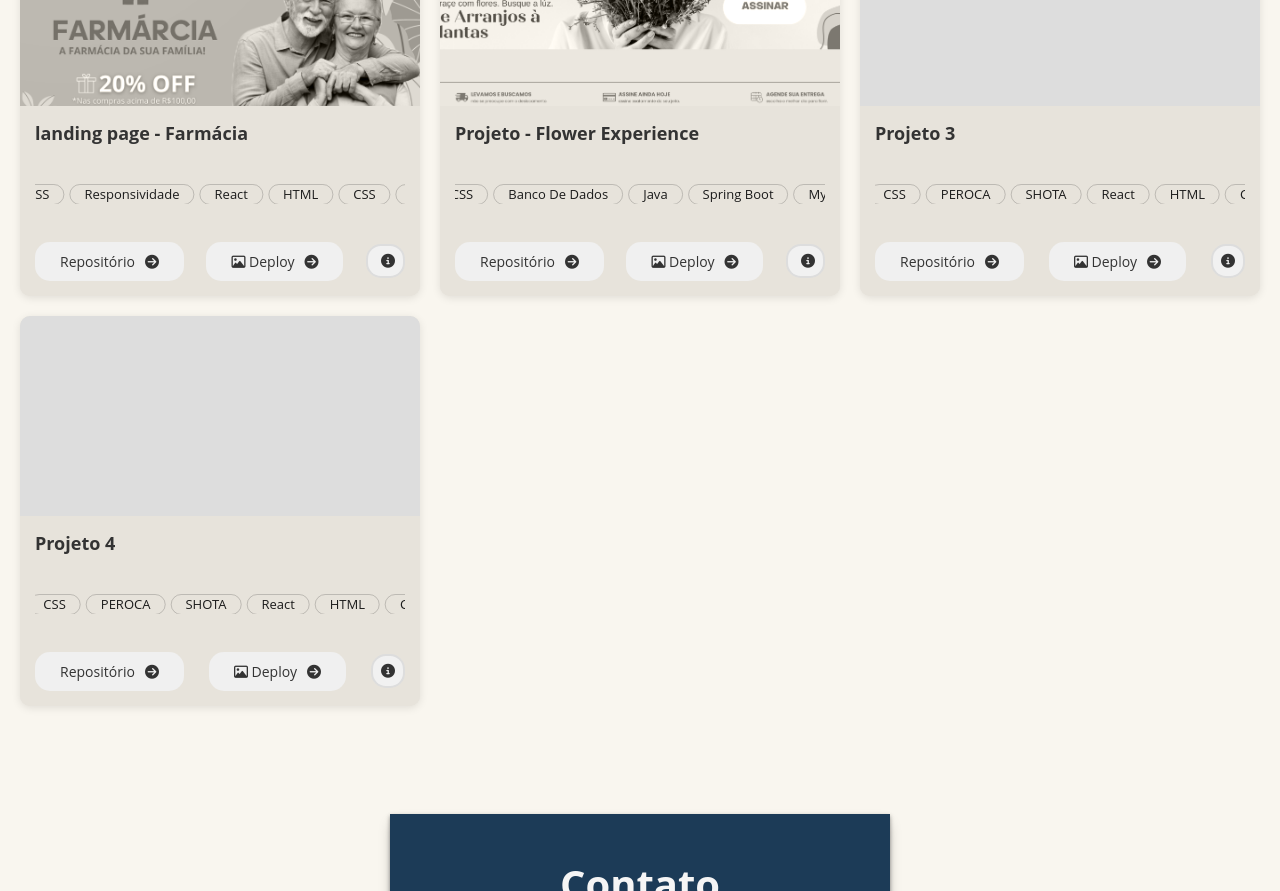
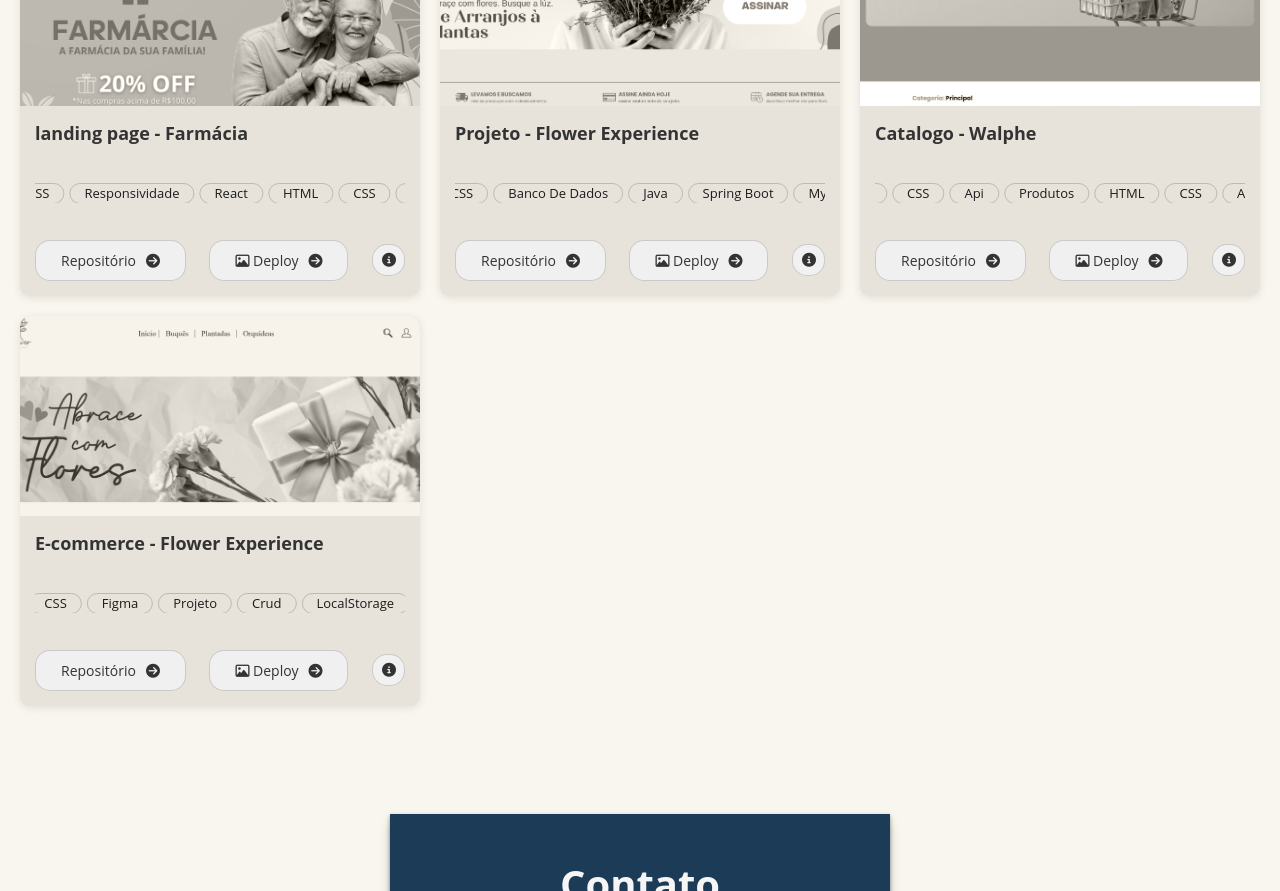
Before and after one commit to yorkt1/Portfolio, a React (Vite) app: page / in a window 1280 px wide. Shown: the part 2680-3571 px from the top of the page. Built offline with nearby package versions, Linux system fonts and the light colour scheme; some icons are missing.

Commit message:
efeitos de pop e card

```diff
--- a/src/componentes/Contrateme/Contrateme.css
+++ b/src/componentes/Contrateme/Contrateme.css
@@ -62,7 +62,7 @@ form textarea:focus{
 }
 
 
-button {
+#Btn-contrateme {
   position: relative;
   padding: 12px 35px;
   background: #FFFFFF;
@@ -141,14 +141,14 @@ button {
   transition: all .8s ease;
 }
 
-button:hover {
+#Btn-contrateme:hover {
   background: #0e3a3a;
   color: #FFFFFF;
   box-shadow: 0 0 25px #0e3a3a;
 	border: 3px solid #FFF;
 }
 
-button:hover .star-1 {
+#Btn-contrateme:hover .star-1 {
   position: absolute;
   top: -80%;
   left: -30%;
@@ -158,7 +158,7 @@ button:hover .star-1 {
   z-index: 2;
 }
 
-button:hover .star-2 {
+#Btn-contrateme:hover .star-2 {
   position: absolute;
   top: -25%;
   left: 10%;
@@ -168,7 +168,7 @@ button:hover .star-2 {
   z-index: 2;
 }
 
-button:hover .star-3 {
+#Btn-contrateme:hover .star-3 {
   position: absolute;
   top: 55%;
   left: 25%;
@@ -178,7 +178,7 @@ button:hover .star-3 {
   z-index: 2;
 }
 
-button:hover .star-4 {
+#Btn-contrateme:hover .star-4 {
   position: absolute;
   top: 30%;
   left: 80%;
@@ -188,7 +188,7 @@ button:hover .star-4 {
   z-index: 2;
 }
 
-button:hover .star-5 {
+#Btn-contrateme:hover .star-5 {
   position: absolute;
   top: 25%;
   left: 100%;
@@ -198,7 +198,7 @@ button:hover .star-5 {
   z-index: 2;
 }
 
-button:hover .star-6 {
+#Btn-contrateme:hover .star-6 {
   position: absolute;
   top: 5%;
   left: 30%;
--- a/src/componentes/Contrateme/Contrateme.jsx
+++ b/src/componentes/Contrateme/Contrateme.jsx
@@ -64,7 +64,7 @@ const Contrateme = () => {
           ></textarea>
 
           {/* Botão estilizado com estrelas */}
-          <button className="styled-button" type="submit">
+          <button id="Btn-contrateme" className="styled-button" type="submit">
             Enviar Email
             <div className="star-1">
               <svg xmlns="http://www.w3.org/2000/svg" viewBox="0 0 784.11 815.53"><path d="M392.05 0c-20.9,210.08 -184.06,378.41 -392.05,407.78 207.96,29.37 371.12,197.68 392.05,407.74 20.93,-210.06 184.09,-378.37 392.05,-407.74 -207.98,-29.38 -371.16,-197.69 -392.06,-407.78z" className="fil0"></path></svg>
--- a/src/componentes/Projetos/Projetos.css
+++ b/src/componentes/Projetos/Projetos.css
@@ -71,15 +71,15 @@
     left: 0;
     right: 0;
     bottom: 0;
-    background-color: #e7e3db; /* Cor de sobreposição */
-    mix-blend-mode: color; /* Aplica a cor sobre a imagem */
+    background-color: #e7e3db;
+    mix-blend-mode: color;
     opacity: 1;
     transition: opacity 0.3s ease;
   }
 
-  /* No hover, remove a cor de sobreposição */
+
   .efeito:hover::before {
-    opacity: 0; /* Remove a sobreposição de cor */
+    opacity: 0;
   }
 
   .efeito:hover {
@@ -94,6 +94,31 @@
     height: 100%;
     background-color: #e7e3db; /* Cor inicial da imagem */
     background-image: url('../Projetos/Flowe.png'); /* Imagem de exemplo */
+    background-size: cover;
+    background-position: center;
+    transition: transform 0.5s ease, background-color 0.5s ease, filter 0.5s ease;
+    position: relative;
+    transform: scale(1.05);
+  }
+
+
+  .preview-imagetres{
+    width: 100%;
+    height: 100%;
+    background-color: #e7e3db; /* Cor inicial da imagem */
+    background-image: url('../Projetos/WaplheS.png'); /* Imagem de exemplo */
+    background-size: cover;
+    background-position: center;
+    transition: transform 0.5s ease, background-color 0.5s ease, filter 0.5s ease;
+    position: relative;
+    transform: scale(1.05);
+  }
+
+  .preview-imagequatro{
+    width: 100%;
+    height: 100%;
+    background-color: #e7e3db; /* Cor inicial da imagem */
+    background-image: url('../Projetos/FlowerEcommerce.png'); /* Imagem de exemplo */
     background-size: cover;
     background-position: center;
     transition: transform 0.5s ease, background-color 0.5s ease, filter 0.5s ease;
@@ -182,20 +207,24 @@
   /* Botões */
   .Repositório {
     background-color: #f0f0f0;
-    box-shadow: inset;
+    border: .05rem solid
+    color-mix(in oklab, currentColor, transparent 80%);
   }
 
   .Deploy
    {
     background-color: #f0f0f0;
-    box-shadow: inset;
+    border: .05rem solid
+    color-mix(in oklab, currentColor, transparent 80%);
     }
 
   .follow {
     background-color: #f1f1f1;
     border: 2px solid #ddd;
     color: #333;
-    padding: 8px 8px;
+    padding: 8px 8px 8px 4px;
+    border: .05rem solid
+    color-mix(in oklab, currentColor, transparent 80%);
   }
 
   .follow:hover {
@@ -289,9 +318,6 @@ justify-content: center;
     transform: translateX(-50%); /* Move o conteúdo até a metade do seu tamanho */
   }
 }
-/*
-popup */
-/* Popup Overlay */
 .popup-overlay {
   position: fixed;
   top: 0;
@@ -302,32 +328,76 @@ popup */
   justify-content: center;
   align-items: center;
   z-index: 1000;
+  animation: fadeIn 0.3s ease-out;
 }
 
 .popup {
   background-color: white;
-  padding: 20px;
-  border-radius: 8px;
+  padding: 60px 40px;
+  border-radius: 12px;
   width: 400px;
+  max-width: 90%;
   text-align: center;
-  box-shadow: 0 4px 6px rgba(0, 0, 0, 0.1);
+  box-shadow: 0 4px 8px rgba(0, 0, 0, 0.15);
+  transform: scale(0);
+  animation: popAnimation 0.3s forwards ease-out;
+  font-family: 'Arial', sans-serif;
 }
 
 .popup h2 {
   margin-bottom: 20px;
+  font-size: 24px;
+  font-weight: bold;
+  color: #333;
+  letter-spacing: 1px;
+}
+
+.popup p {
+  font-size: 16px; /* Tamanho confortável para leitura */
+  line-height: 1.6; /* Melhorando a legibilidade do texto */
+  color: #555; /* Cor mais suave para o corpo do texto */
+  margin-bottom: 20px; /* Espaçamento entre o texto e o botão */
 }
 
 .popup .close-popup {
-  background-color: #ff5f57;
+  background-color: var(--verde-pastel); /* Cor do botão mais clara */
   color: white;
   border: none;
-  padding: 10px;
+  padding: 12px 24px; /* Mais espaçamento no botão */
   cursor: pointer;
-  border-radius: 4px;
+  border-radius: 6px; /* Bordas mais arredondadas */
+  font-size: 16px; /* Aumentando o tamanho da fonte no botão */
+  transition: background-color 0.3s ease; /* Transição suave para mudança de cor */
 }
 
 .popup .close-popup:hover {
-  background-color: #ff1c1c;
+  background-color: var(--verde-pastel); /* Cor mais escura ao passar o mouse */
+}
+
+.popup .close-popup:focus {
+  outline: none; /* Remove o contorno padrão do foco */
+}
+
+/* Animação de "pop" */
+@keyframes popAnimation {
+  0% {
+    transform: scale(0); /* Começa pequeno */
+    opacity: 0;
+  }
+  100% {
+    transform: scale(1); /* Termina no tamanho original */
+    opacity: 1;
+  }
+}
+
+/* Animação de fade-in para o overlay */
+@keyframes fadeIn {
+  0% {
+    opacity: 0;
+  }
+  100% {
+    opacity: 1;
+  }
 }
 
 
--- a/src/componentes/Projetos/Projetos.jsx
+++ b/src/componentes/Projetos/Projetos.jsx
@@ -6,6 +6,14 @@ function Projetos() {
 
   const [popupVisible, setPopupVisible] = useState(false);
 
+  const [popupDescription, setPopupDescription] = useState('');
+
+  const descricoes = {
+    1: 'Este projeto consiste no desenvolvimento de uma landing page simples e funcional para uma farmácia, utilizando React. O objetivo é criar uma página leve, rápida e fácil de navegar, com foco em promover produtos e facilitar o contato com os clientes.',
+    2: 'A Flower Experience é um projeto desenvolvido em Spring Boot, com o objetivo de oferecer um catálogo online de plantas. A aplicação permite aos usuários explorar uma ampla variedade de plantas, com informações detalhadas sobre cada uma, como cuidados, tipos e características específicas.',
+    3: 'Walphe é uma plataforma desenvolvida para exibir e gerenciar catálogos de produtos online. O objetivo é fornecer uma solução simples e eficiente para empresas e consumidores visualizarem, pesquisarem e explorarem uma variedade de produtos, com foco na experiência do usuário e fácil navegação.',
+    4: 'O primeiro protótipo do Flower Experience foi desenvolvido utilizando HTML e CSS para a estrutura e design visual, com funcionalidades de CRUD (Criar, Ler, Atualizar, Deletar) implementadas de forma simples. O protótipo permite aos usuários visualizar e interagir com um catálogo básico de plantas',
+  };
 
   useEffect(() => {
     const observer = new IntersectionObserver((entries) => {
@@ -22,8 +30,9 @@ function Projetos() {
     hiddenElements.forEach((el) => observer.observe(el));
   }, []);
 
-  const togglePopup = () => {
-    setPopupVisible(!popupVisible);  // Alterna a visibilidade do popup
+  const togglePopup = (id) => {
+    setPopupDescription(descricoes[id]); // Atribui a descrição do projeto ao estado
+    setPopupVisible(!popupVisible); // Alterna a visibilidade do popup
   };
 
   return (
@@ -81,7 +90,7 @@ function Projetos() {
                   <span className="new-tab"><i className="fas fa-arrow-circle-right"></i></span>
                 </a>
 
-                <button className="follow button" onClick={togglePopup}>
+                <button className="follow button" onClick={() => togglePopup(1)}>
                   <i className="fa-solid fa-circle-info"></i>
                 </button>
 
@@ -92,19 +101,19 @@ function Projetos() {
         </div>
   {/* Popup - Modal */}
   {popupVisible && (
-          <div className="popup-overlay">
-            <div className="popup">
-              <h2>Informações do Projeto</h2>
-              <p>Detalhes adicionais sobre o projeto...</p>
-              <button className="close-popup" onClick={togglePopup}>Fechar</button>
-            </div>
+        <div className="popup-overlay">
+          <div className="popup">
+            <h2>Informações do Projeto</h2>
+            <p>{popupDescription}</p>
+            <button className="close-popup" onClick={() => setPopupVisible(false)}>Fechar</button>
           </div>
+        </div>
         )}
         <div className="grid--cell">
           <article className="grid--item">
 
             <div className="preview--container ">
-              <a href="#" className="preview-image--container">
+              <a href="https://magoss27.github.io/DeployFlowerExperience/" className="preview-image--container">
                 <div className="preview-imageDois efeito"></div>
               </a>
 
@@ -113,7 +122,7 @@ function Projetos() {
 
             <div className="content--container hiddenCards">
               <div className="title--container">
-                <a className="title--text" href="#">Projeto - Flower Experience</a>
+                <a className="title--text" href="https://magoss27.github.io/DeployFlowerExperience/">Projeto - Flower Experience</a>
               </div>
 
               <div className="tags--overflow-container">
@@ -147,7 +156,7 @@ function Projetos() {
                   <span className="new-tab"><i className="fas fa-arrow-circle-right"></i></span>
                 </a>
 
-                <button className="follow button" onClick={togglePopup}>
+                <button className="follow button" onClick={() => togglePopup(2)}>
                   <i className="fa-solid fa-circle-info"></i>
                 </button>
 
@@ -162,8 +171,8 @@ function Projetos() {
           <article className="grid--item">
 
             <div className="preview--container">
-              <a href="#" className="preview-image--container">
-                <div className="preview-image"></div>
+              <a href="https://multi-norte.netlify.app" className="preview-image--container">
+                <div className="preview-imagetres efeito"></div>
               </a>
 
 
@@ -171,41 +180,43 @@ function Projetos() {
 
             <div className="content--container hiddenCards">
               <div className="title--container">
-                <a className="title--text" href="#">Projeto 3</a>
+                <a className="title--text" href="https://multi-norte.netlify.app">Catalogo - Walphe</a>
               </div>
 
               <div className="tags--overflow-container">
                 <div className="conteiner-slide">
                   <div className="paginas-slide">
 
-                    <span>React</span>
+                    <span>Produtos</span>
                     <span>HTML</span>
                     <span>CSS</span>
-                    <span>PEROCA</span>
-                    <span>SHOTA</span>
-                    <span>React</span>
+                    <span>Api</span>
+                    <span>Produtos</span>
                     <span>HTML</span>
                     <span>CSS</span>
-                    <span>PEROCA</span>
-                    <span>SHOTA</span>
+                    <span>Api</span>
+                    <span>Produtos</span>
+                    <span>HTML</span>
                   </div>
                 </div>
               </div>
 
               <div className="hover--options">
-                <a href="#" className="Repositório button">
+                <a href="https://github.com/yorkt1/Loja-Test-Walphe" className="Repositório button">
                   <span className="icon-title"><i className="fad fa-books"></i> Repositório</span>
                   <span className="new-tab"><i className="fas fa-arrow-circle-right"></i></span>
                 </a>
 
-                <a href="#" className="Deploy
+                <a href="https://multi-norte.netlify.app" className="Deploy
          button">
                   <span className="icon-title"><i className="far fa-image"></i> Deploy
                   </span>
                   <span className="new-tab"><i className="fas fa-arrow-circle-right"></i></span>
                 </a>
 
-                <a href="#" className="follow button"><i className="fa-solid fa-circle-info"></i></a>
+                <button className="follow button" onClick={() => togglePopup(3)}>
+                  <i className="fa-solid fa-circle-info"></i>
+                </button>
               </div>
             </div>
 
@@ -217,8 +228,8 @@ function Projetos() {
           <article className="grid--item">
 
             <div className="preview--container">
-              <a href="#" className="preview-image--container">
-                <div className="preview-image"></div>
+              <a href="https://flowerecommercesa.netlify.app/" className="preview-image--container">
+                <div className="preview-imagequatro efeito"></div>
               </a>
 
 
@@ -226,41 +237,43 @@ function Projetos() {
 
             <div className="content--container hiddenCards">
               <div className="title--container">
-                <a className="title--text" href="#">Projeto 4</a>
+                <a className="title--text" href="https://flowerecommercesa.netlify.app">E-commerce - Flower Experience</a>
               </div>
 
               <div className="tags--overflow-container">
                 <div className="conteiner-slide">
                   <div className="paginas-slide">
 
-                    <span>React</span>
+                    <span>CRUD</span>
                     <span>HTML</span>
                     <span>CSS</span>
-                    <span>PEROCA</span>
-                    <span>SHOTA</span>
-                    <span>React</span>
+                    <span>Figma</span>
+                    <span>Projeto</span>
+                    <span>Crud</span>
+                    <span>LocalStorage</span>
+                    <span>Crud</span>
                     <span>HTML</span>
                     <span>CSS</span>
-                    <span>PEROCA</span>
-                    <span>SHOTA</span>
                   </div>
                 </div>
               </div>
 
               <div className="hover--options">
-                <a href="#" className="Repositório button">
+                <a href="https://github.com/yorkt1/FlowerExperience-E-Commerce" className="Repositório button">
                   <span className="icon-title"><i className="fad fa-books"></i> Repositório</span>
                   <span className="new-tab"><i className="fas fa-arrow-circle-right"></i></span>
                 </a>
 
-                <a href="#" className="Deploy
+                <a href="https://flowerecommercesa.netlify.app" className="Deploy
          button">
                   <span className="icon-title"><i className="far fa-image"></i> Deploy
                   </span>
                   <span className="new-tab"><i className="fas fa-arrow-circle-right"></i></span>
                 </a>
 
-                <a href="#" className="follow button"><i className="fa-solid fa-circle-info"></i></a>
+                <button className="follow button" onClick={() => togglePopup(4)}>
+                  <i className="fa-solid fa-circle-info"></i>
+                </button>
               </div>
             </div>
 
```
Also changed, not shown: src/componentes/Projetos/FlowerEcommerce.png (added), src/componentes/Projetos/WaplheS.png (added).
